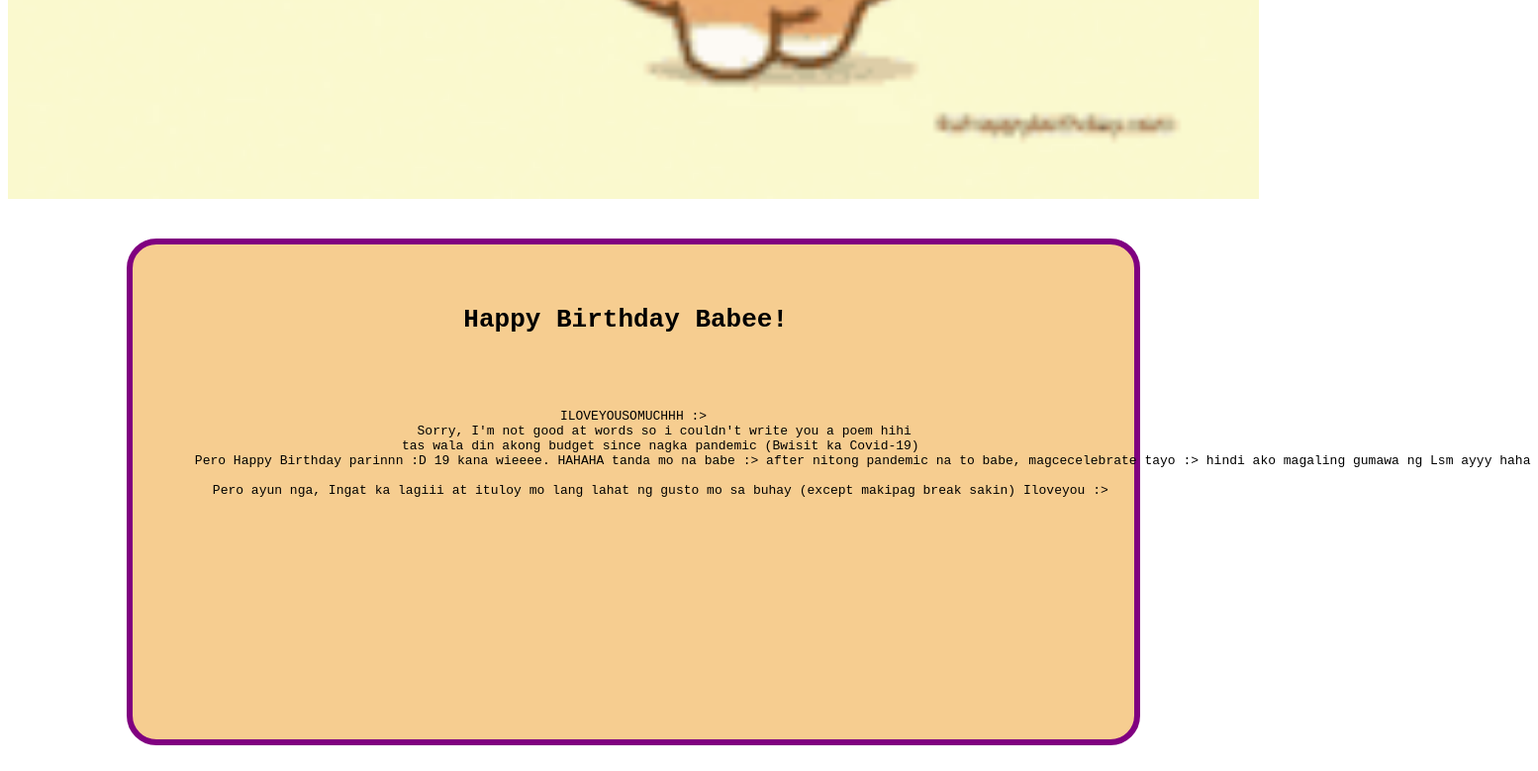
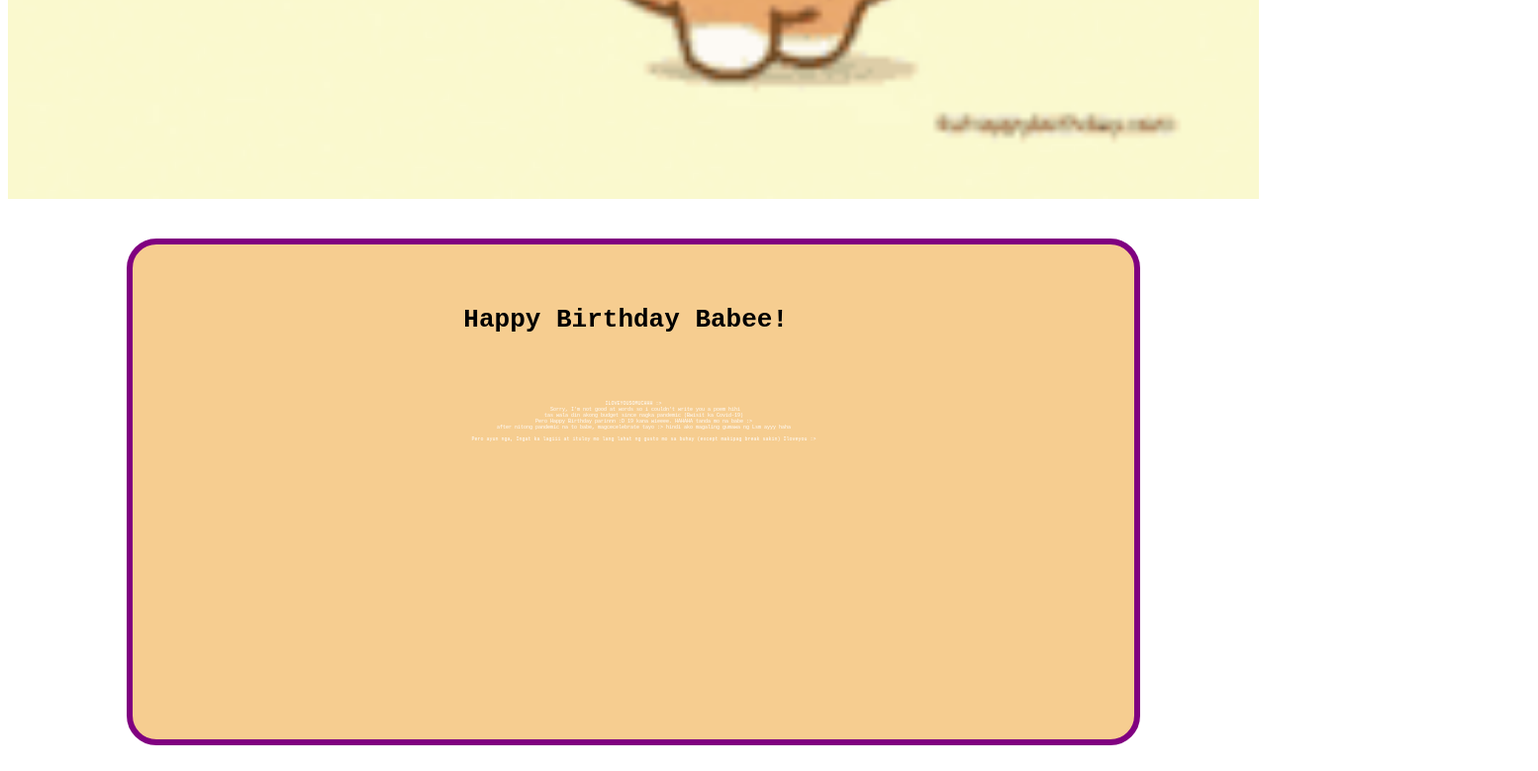
Before and after one commit to JimJ0112/gawsh, a plain HTML site: page Page1.html in a window 1280 px wide. Shown: the part 1147-1926 px from the top of the page at 99% size, 1554 px wide, since content can reach past the window. Drawn offline with Linux system fonts and the light colour scheme.

Commit message:
Update Page1.html

```diff
--- a/Page1.html
+++ b/Page1.html
@@ -57,10 +57,11 @@ function myFunction() {
 	<center>
 <H1>Happy Birthday Babee! </H1>
 
-	<p>ILOVEYOUSOMUCHHH :>
+	<p style="font-size:5px; color:white;">ILOVEYOUSOMUCHHH :>
 	Sorry, I'm not good at words so i couldn't write you a poem hihi
 	tas wala din akong budget since nagka pandemic (Bwisit ka Covid-19)
-	Pero Happy Birthday parinnn :D 19 kana wieeee. HAHAHA tanda mo na babe :> after nitong pandemic na to babe, magcecelebrate tayo :> hindi ako magaling gumawa ng Lsm ayyy haha <br>
+	Pero Happy Birthday parinnn :D 19 kana wieeee. HAHAHA tanda mo na babe :>
+	after nitong pandemic na to babe, magcecelebrate tayo :> hindi ako magaling gumawa ng Lsm ayyy haha <br>
 	Pero ayun nga, Ingat ka lagiii at ituloy mo lang lahat ng gusto mo sa buhay (except makipag break sakin) Iloveyou :> </p>
 
 	</center>
```
